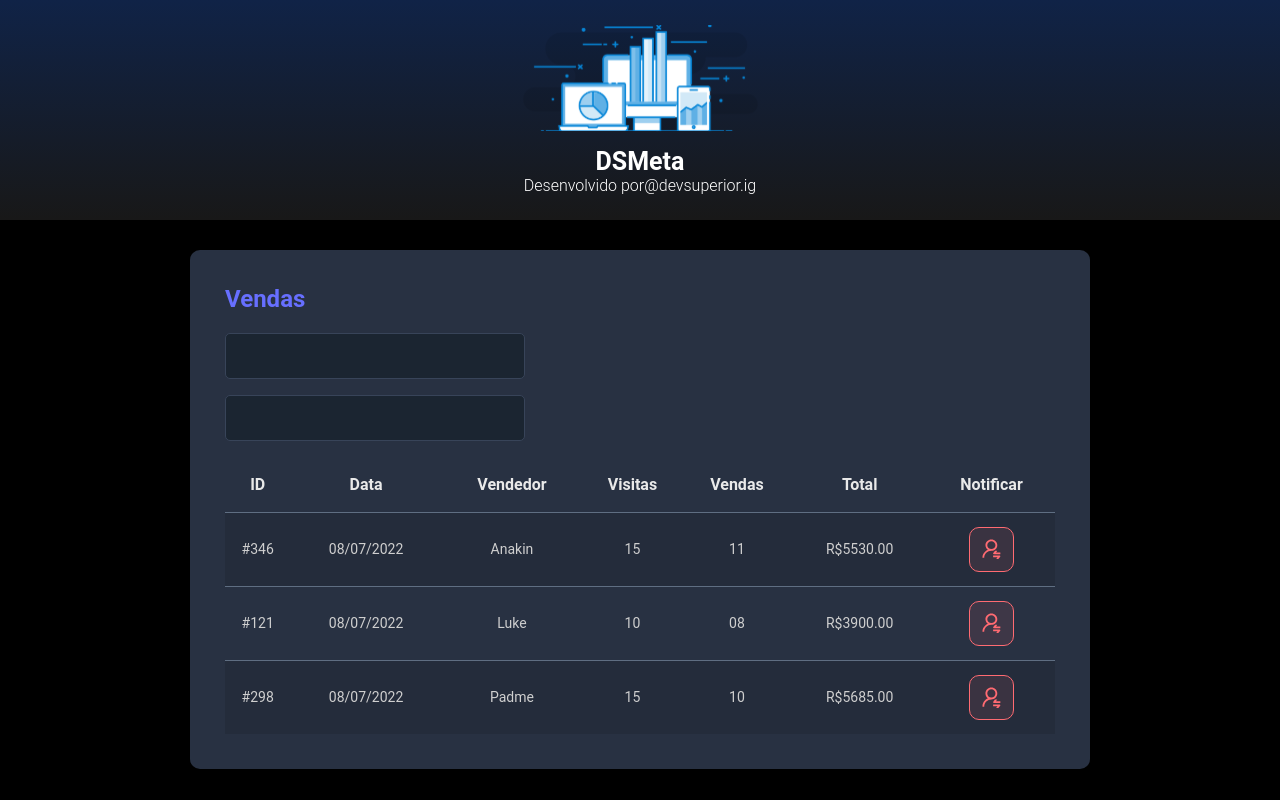
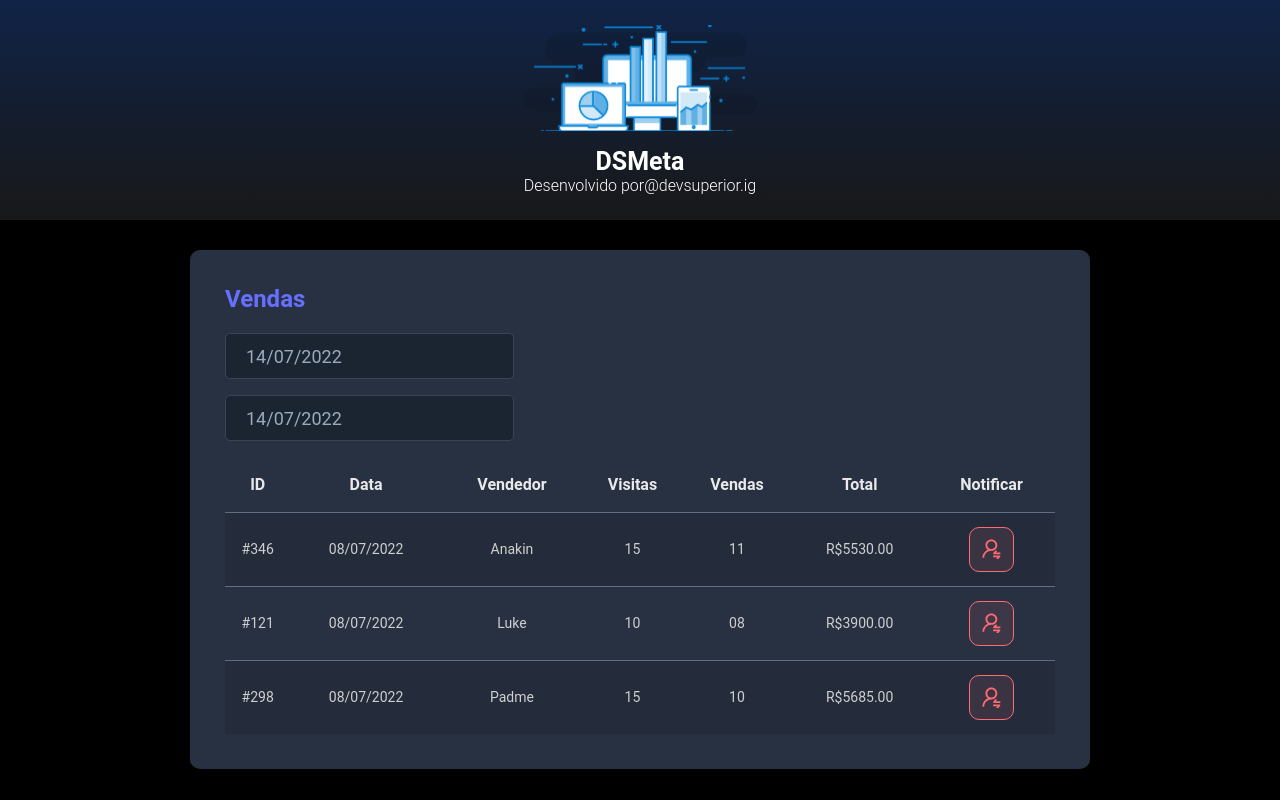
Before and after one commit to isaiaszanoni/semana-spring-react, a React (Vite) app in the folder frontend/: page / in a window 1280 px wide. Built offline with nearby package versions, Linux system fonts and the light colour scheme.

Commit message:
feat(front, SalesCard): Insete datePicker

```diff
--- a/frontend/package.json
+++ b/frontend/package.json
@@ -9,7 +9,9 @@
     "preview": "vite preview"
   },
   "dependencies": {
+    "@types/react-datepicker": "4.4.2",
     "react": "^18.2.0",
+    "react-datepicker": "4.8.0",
     "react-dom": "^18.2.0"
   },
   "devDependencies": {
--- a/frontend/src/components/SalesCard/index.tsx
+++ b/frontend/src/components/SalesCard/index.tsx
@@ -1,5 +1,9 @@
-import NotificationButton from '../NotificationButton'
-import './style.css'
+import DatePicker from "react-datepicker";
+import "react-datepicker/dist/react-datepicker.css";
+
+import NotificationButton from '../NotificationButton';
+
+import './style.css';
 
 function SalesCard() {
     return (
@@ -8,10 +12,21 @@
                     <div className="dsmeta-container">
                         <h2 className="dsmeta-sales-tittle">Vendas</h2>
                         <div className="dsmeta-form-control-container">
-                            <input type="text" name="" id="" className="dsmeta-input" />
+                            <DatePicker
+                                selected={new Date()}
+                                onChange={(date: Date) => {}}
+                                className="dsmeta-input"
+                                dateFormat="dd/MM/yyyy"
+                            />
+
                         </div>
                         <div className="dsmeta-form-control-container">
-                            <input type="text" name="" id="" className="dsmeta-input" />
+                            <DatePicker
+                                selected={new Date()}
+                                onChange={(date: Date) => {}}
+                                className="dsmeta-input"
+                                dateFormat="dd/MM/yyyy"
+                            />
                         </div>
 
                         <div>
```
Also changed, not shown: 1 other file (tests, documents, lock files or other folders).
